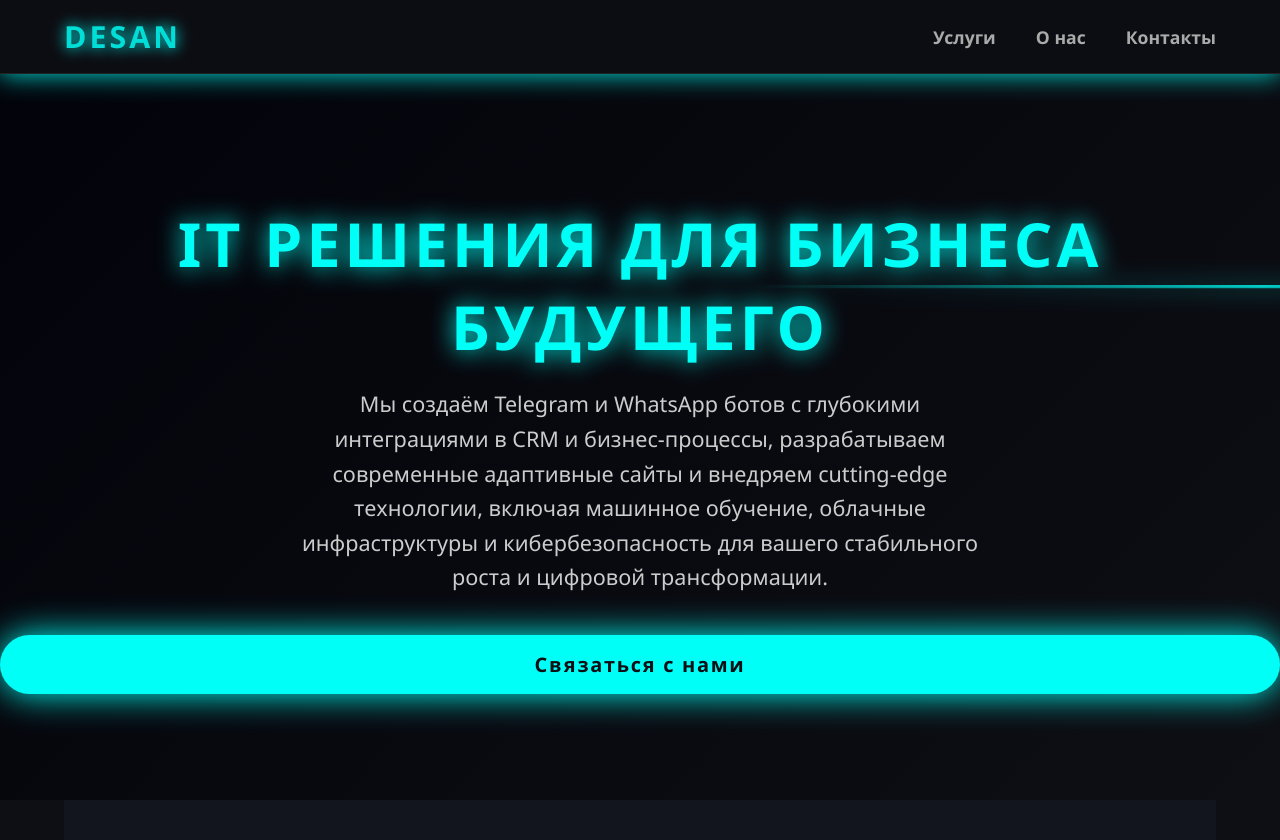
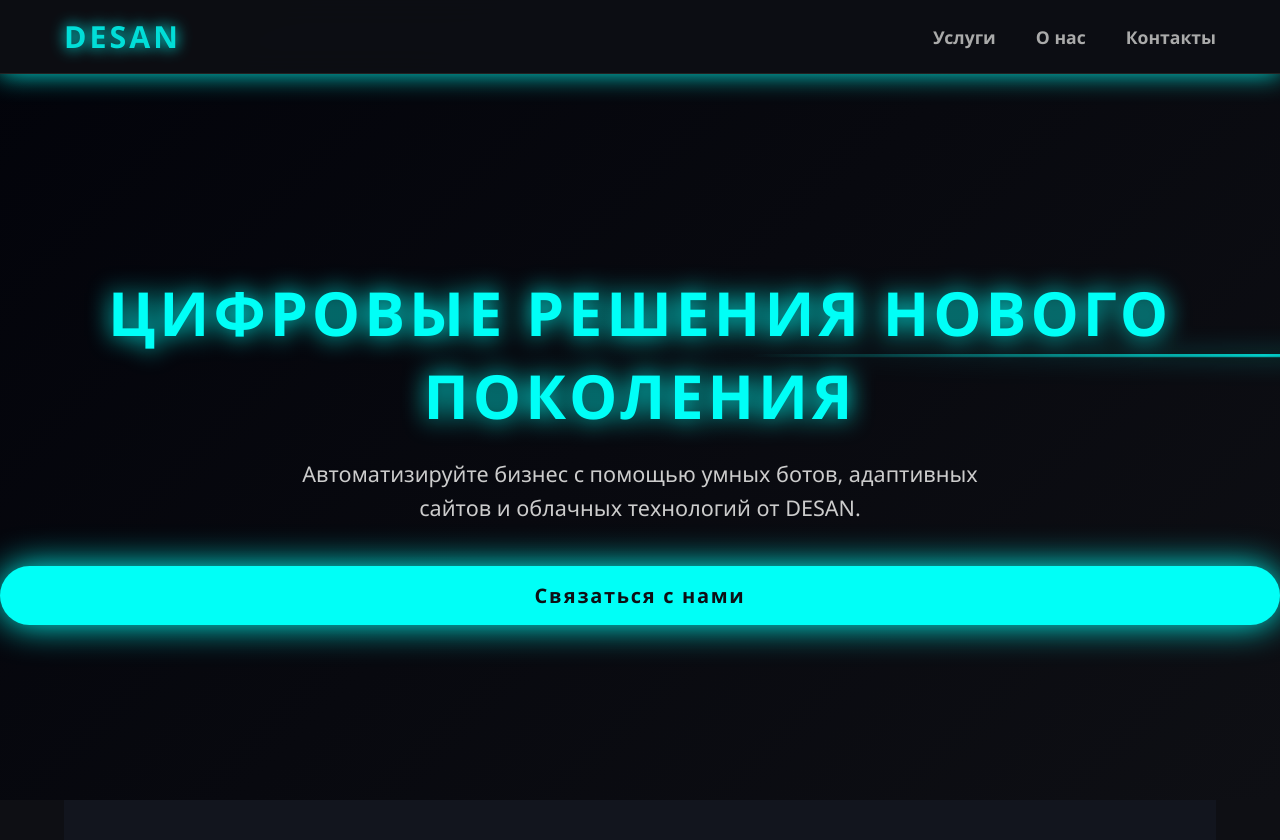
Before and after one commit to Lenort/desan-site, a Flask app: page / in a window 1280 px wide. Shown: the top 840 px of the page. Run offline with Flask 3, Linux system fonts and the light colour scheme.

Commit message:
Update index.html

```diff
--- a/app/templates/index.html
+++ b/app/templates/index.html
@@ -353,7 +353,8 @@
 <body>
 
 <header class="header">
-  <div class="container header-container">
+  <div class="matrix-bg"></div>
+  <div class="container header-container centered-header">
     <div class="logo" title="DESAN - Your IT partner">DESAN</div>
     <nav class="menu" role="navigation" aria-label="Главное меню">
       <a href="#services">Услуги</a>
@@ -364,10 +365,11 @@
 </header>
 
 <section class="hero">
-  <h1>IT решения для бизнеса будущего</h1>
-  <p>Мы создаём Telegram и WhatsApp ботов с глубокими интеграциями в CRM и бизнес-процессы, разрабатываем современные адаптивные сайты и внедряем cutting-edge технологии, включая машинное обучение, облачные инфраструктуры и кибербезопасность для вашего стабильного роста и цифровой трансформации.</p>
+  <h1>Цифровые решения нового поколения</h1>
+  <p>Автоматизируйте бизнес с помощью умных ботов, адаптивных сайтов и облачных технологий от DESAN.</p>
   <button class="btn-primary" onclick="alert('Свяжитесь с нами для бесплатной консультации!')">Связаться с нами</button>
 </section>
+
 
 <section id="services" class="services container fade-in-section">
   <h2>Наши услуги</h2>
```
